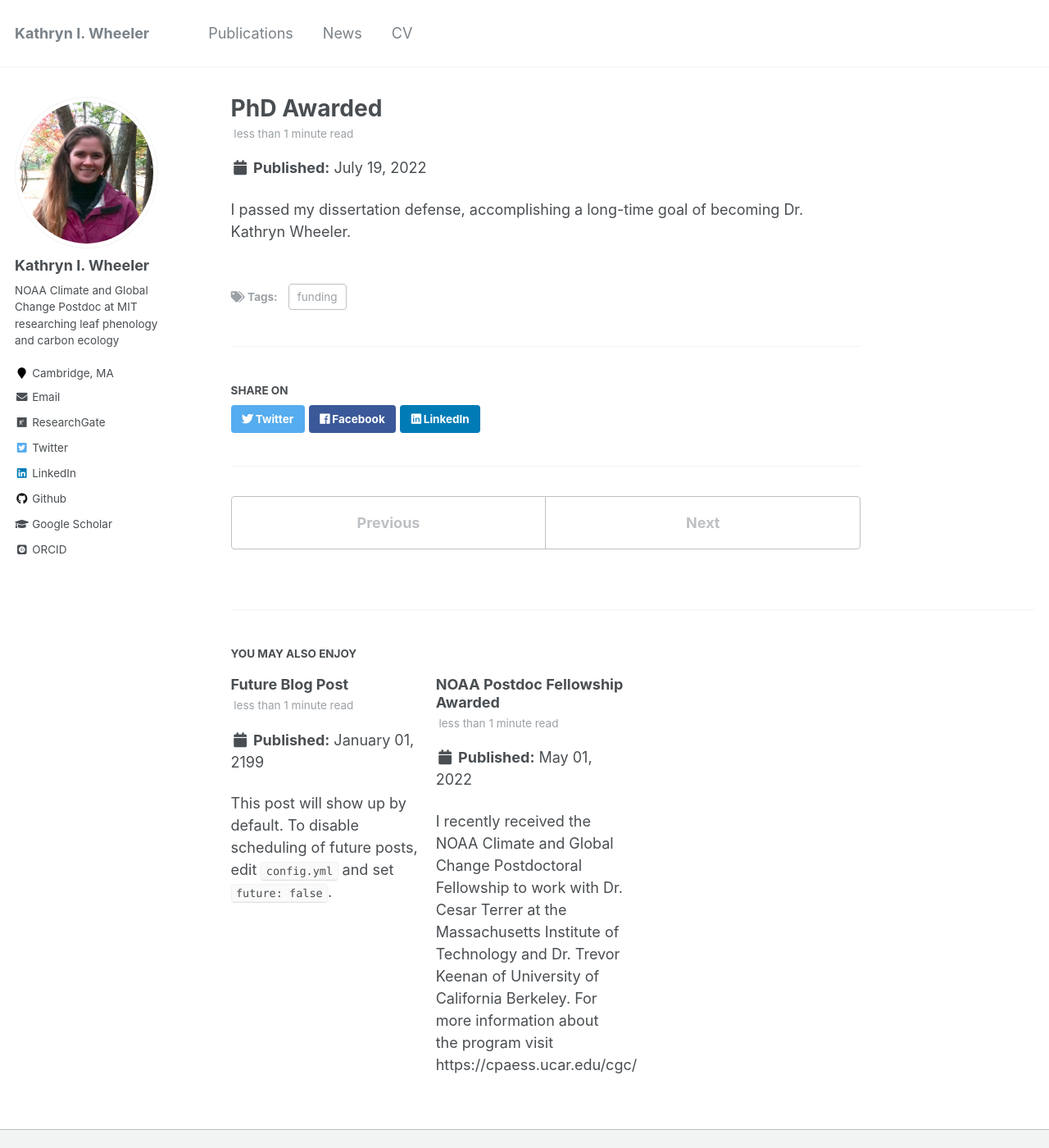
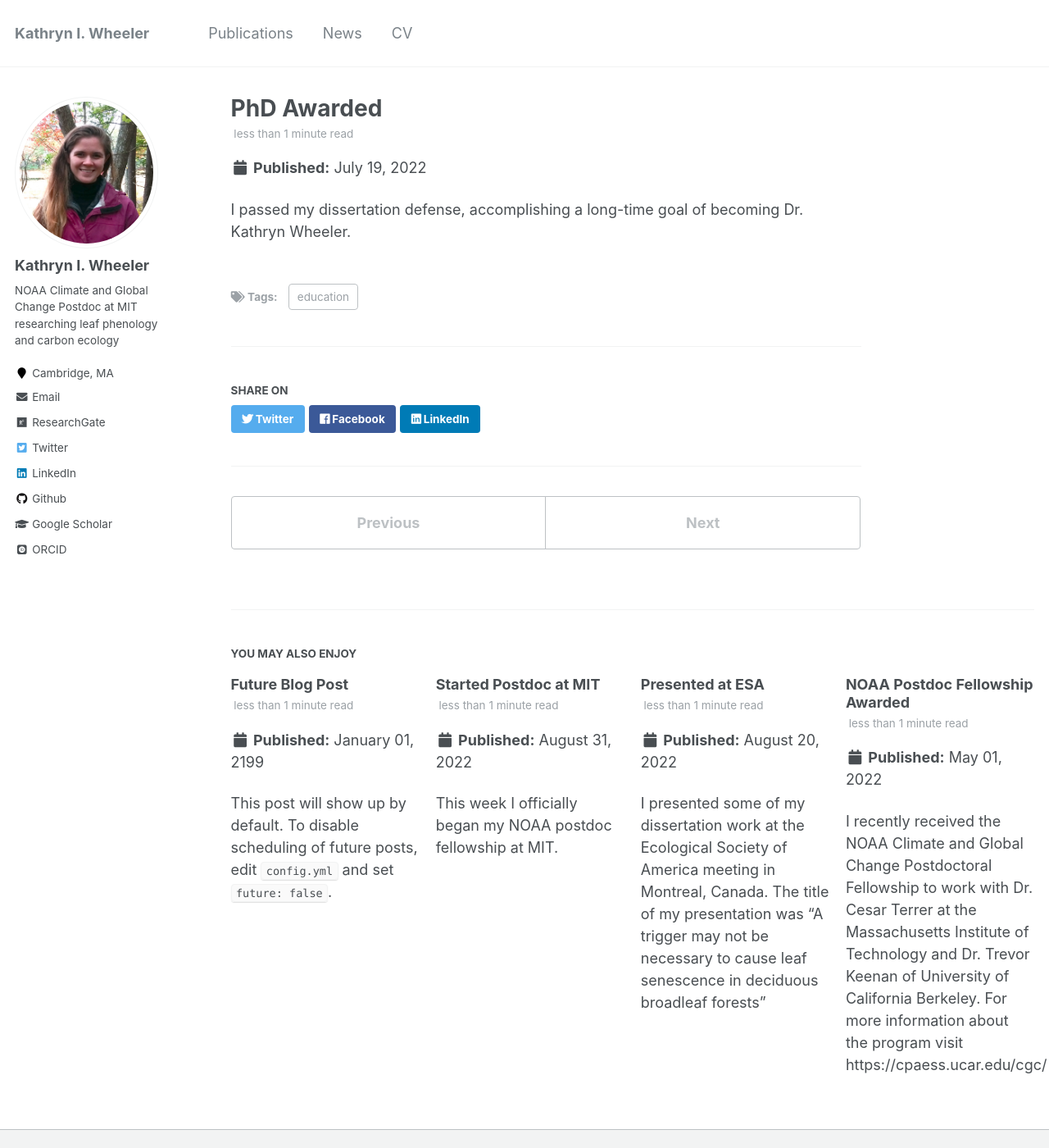
Before and after one commit to k-wheeler/k-wheeler.github.io, a Jekyll site: the page built from _posts/2022-07-19-blog-post-1.md, in a window 1280 px wide and 1400 px high. Shown: the whole window at 82% size. Built offline with Jekyll 4.4.1, drawn with Linux system fonts in a browser that asks for light colours; some web fonts are replaced.

Commit message:
Added some news

```diff
--- a/_posts/2022-07-19-blog-post-1.md
+++ b/_posts/2022-07-19-blog-post-1.md
@@ -3,7 +3,7 @@ title: 'PhD Awarded'
 date: 2022-07-19
 permalink: /posts/2022/07/blog-post-1/
 tags:
-  - funding
+  - education
 ---
 
 I passed my dissertation defense, accomplishing a long-time goal of becoming Dr. Kathryn Wheeler.
--- /dev/null
+++ b/_posts/2022-08-31-blog-post-1.md
@@ -0,0 +1,9 @@
+---
+title: 'Started Postdoc at MIT'
+date: 2022-08-31
+permalink: /posts/2022/08/blog-post-1/
+tags:
+  - job
+---
+
+This week I officially began my NOAA postdoc fellowship at MIT.
```
Also changed, not shown: _posts/2022-08-20-blog-post-1.md (added, +9 -0 lines).
